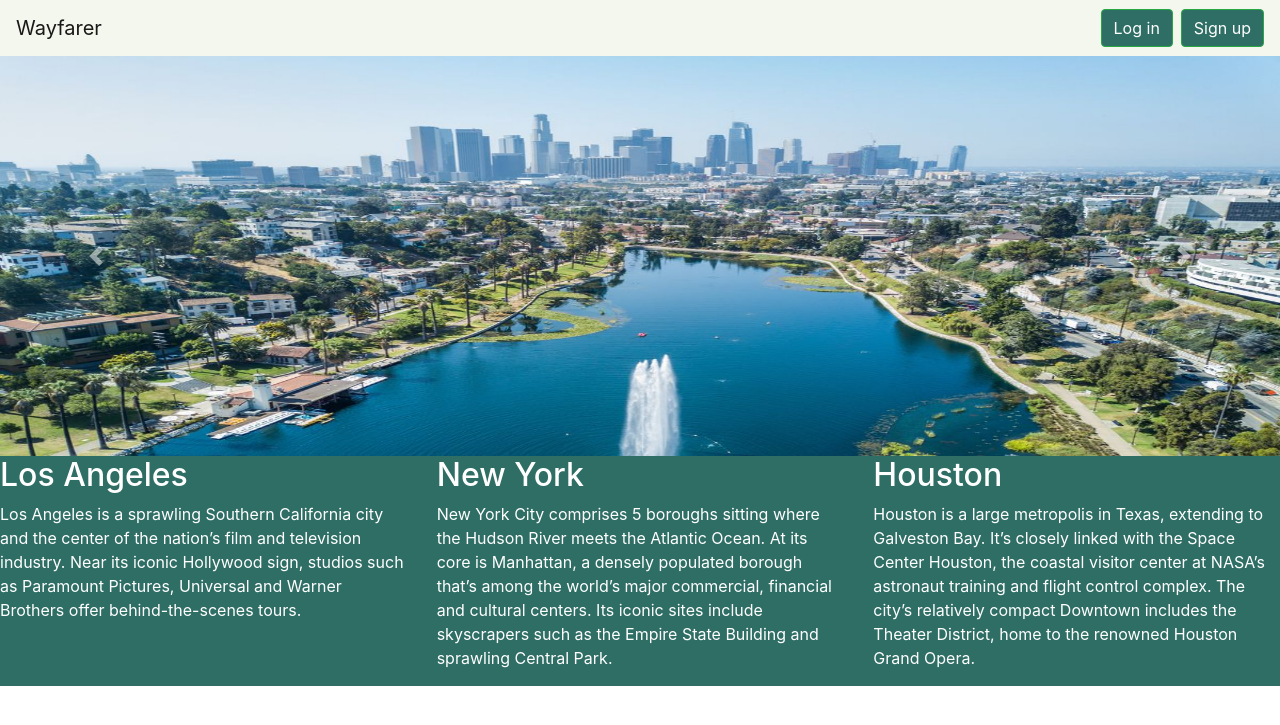
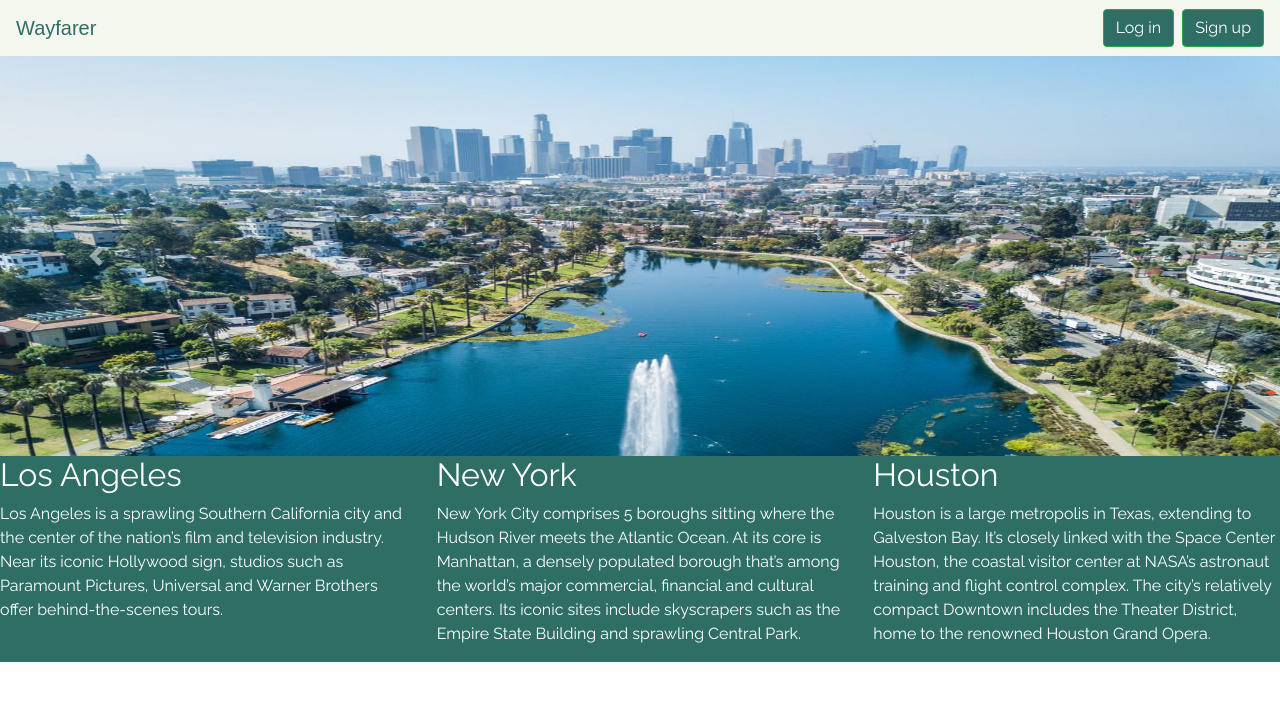
Before and after one commit to fletcherj17/wayfarer, a Django app: page / in a window 1280 px wide. Shown: the top 725 px of the page. Run offline with Django 3.2, Linux system fonts and the light colour scheme; some libraries are stand-ins or nearby versions; some web fonts are replaced.

Commit message:
updated city page and fonts

```diff
--- a/main_app/static/css/city.css
+++ b/main_app/static/css/city.css
@@ -45,7 +45,7 @@ body{
     border: 1px solid #86ee60;
     border-radius: 10px;
     overflow: scroll;
-    max-height: 600px;
+    height: 500px;
     margin-top: 40px;
     background-color: #f4f7ed;
     width: 600px;
--- a/main_app/static/css/home.css
+++ b/main_app/static/css/home.css
@@ -1,6 +1,6 @@
- .btn {
-   color: white;
-   background-color: #2E6E65;
+.btn {
+  color: white;
+  background-color: #2E6E65;
 
 }
 .btn:hover{
@@ -8,4 +8,9 @@
 }
 #logo{
   font-family: 'Notable', sans-serif;
+  color: #2E6E65;
 }
+
+body {
+  font-family: Raleway, sans-serif;
+}
--- a/main_app/static/css/profile.css
+++ b/main_app/static/css/profile.css
@@ -23,10 +23,13 @@ body{
 
 .card a{
     color: #2e6e65;
+    transition: .3s;
 }
+
 .card a:hover{
     font-size: 20px;
 }
+
 .curved img {
 
         width: 100px;
--- a/main_app/templates/base.html
+++ b/main_app/templates/base.html
@@ -9,6 +9,7 @@
     <script src="https://code.jquery.com/jquery-3.5.1.slim.min.js" integrity="sha384-DfXdz2htPH0lsSSs5nCTpuj/zy4C+OGpamoFVy38MVBnE+IbbVYUew+OrCXaRkfj" crossorigin="anonymous"></script>
     <link rel="stylesheet" href="https://stackpath.bootstrapcdn.com/bootstrap/4.5.0/css/bootstrap.min.css" integrity="sha384-9aIt2nRpC12Uk9gS9baDl411NQApFmC26EwAOH8WgZl5MYYxFfc+NcPb1dKGj7Sk" crossorigin="anonymous">
     <link href="https://fonts.googleapis.com/css2?family=Notable&display=swap" rel="stylesheet">
+    <link href="https://fonts.googleapis.com/css?family=Open+Sans|Raleway:300,400" rel="stylesheet">
     <script src="https://stackpath.bootstrapcdn.com/bootstrap/4.5.0/js/bootstrap.min.js" integrity="sha384-OgVRvuATP1z7JjHLkuOU7Xw704+h835Lr+6QL9UvYjZE3Ipu6Tp75j7Bh/kR0JKI" crossorigin="anonymous"></script>
     <script src="https://cdn.jsdelivr.net/npm/popper.js@1.16.0/dist/umd/popper.min.js" integrity="sha384-Q6E9RHvbIyZFJoft+2mJbHaEWldlvI9IOYy5n3zV9zzTtmI3UksdQRVvoxMfooAo" crossorigin="anonymous"></script>
     <script src="{% static 'jquery/script.js' %}"></script>
@@ -31,7 +32,7 @@
                 </form>
 
                 {% else %}
-                <a class="navbar-brand" href="{% url 'home' %}">Wayfarer</a>
+                <a class="navbar-brand" id="logo" href="{% url 'home' %}">Wayfarer</a>
             <form class="form-inline">
                 {% csrf_token %}
                 <button type="button" class="btn btn-outline-success mr-sm-2" id="myInput" data-toggle="modal" data-target="#exampleModal">
```
